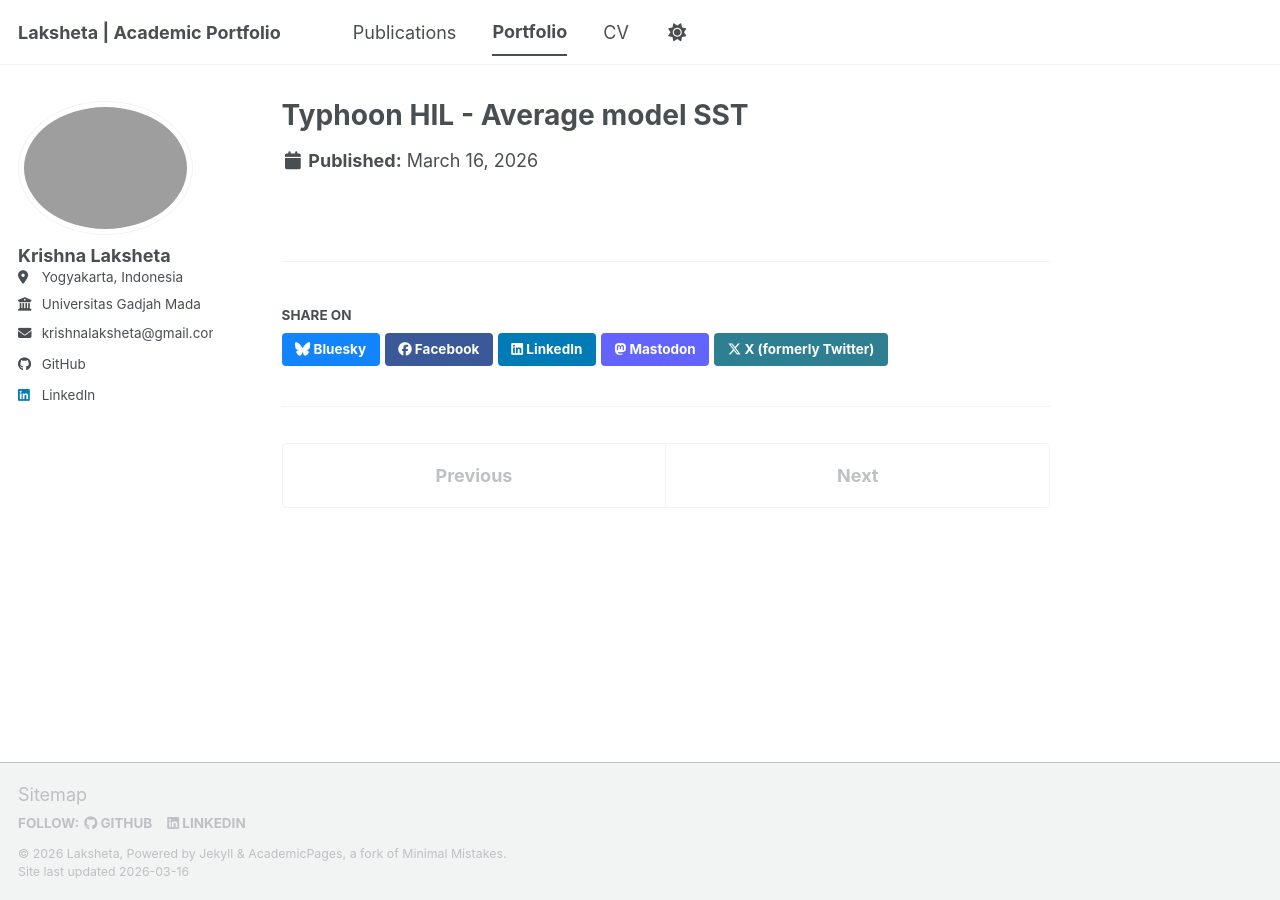
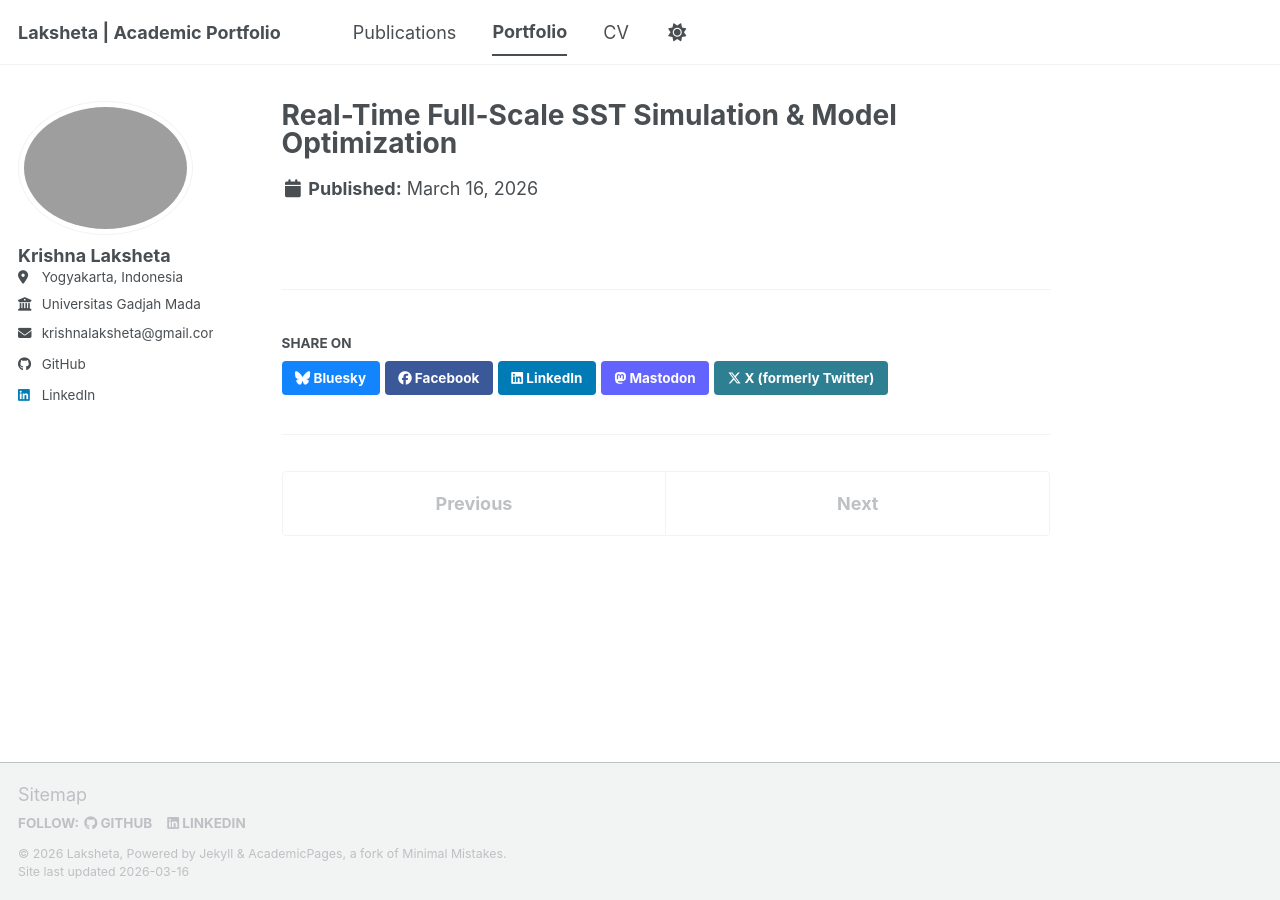
Before and after one commit to laksheta/laksheta.github.io, a Jekyll site: the page built from _portfolio/portfolio-5.md, in a window 1280 px wide. Built offline with Jekyll 4.4.1, drawn with Linux system fonts in a browser that asks for light colours; a script bundle is joined from its source files by our own code; library files that are not in the unit come from our copies.

Commit message:
port-5: add draft

```diff
--- a/_portfolio/portfolio-5.md
+++ b/_portfolio/portfolio-5.md
@@ -1,6 +1,6 @@
 ---
-title: "Typhoon HIL - Average model SST"
-excerpt: "excerpt. <br/><img src='/images/500x300.png' width='300'>"
+title: "Real-Time Full-Scale SST Simulation & Model Optimization"
+excerpt: "Developing high-fidelity, resource-optimized SST simulations (MMC-DAB-MMC) in Typhoon HIL. <br/><img src='/images/portofolio/5/hil_sim_thumb.png' width='100' align='right'>"
 collection: portfolio
 # classes: wide
 ---
```
